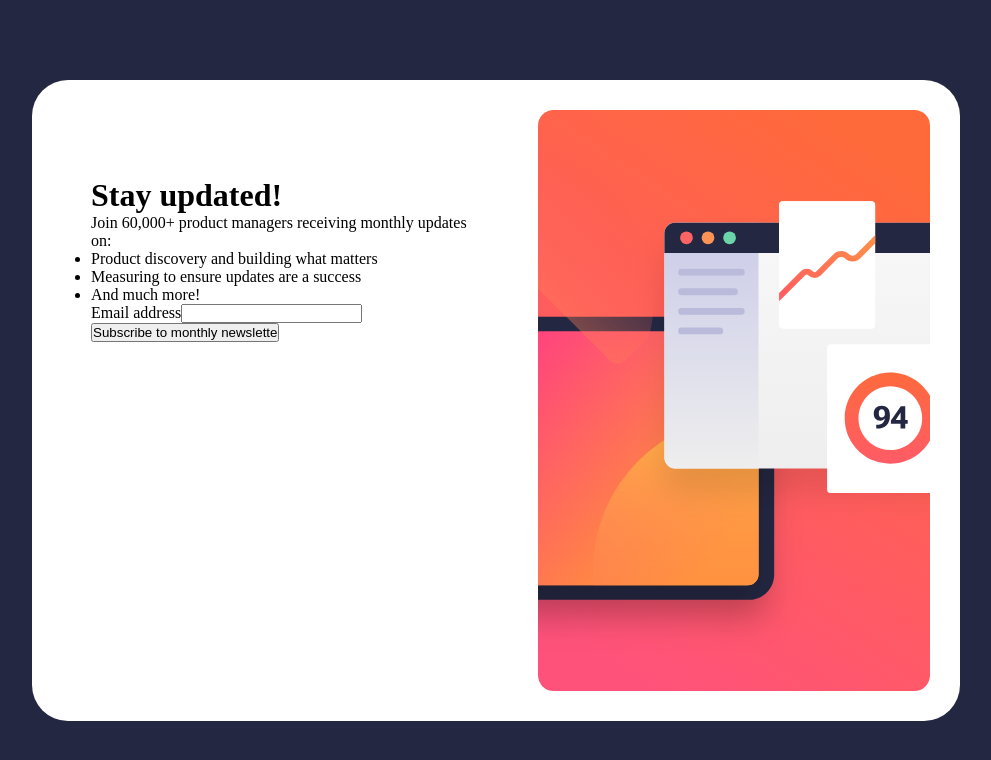
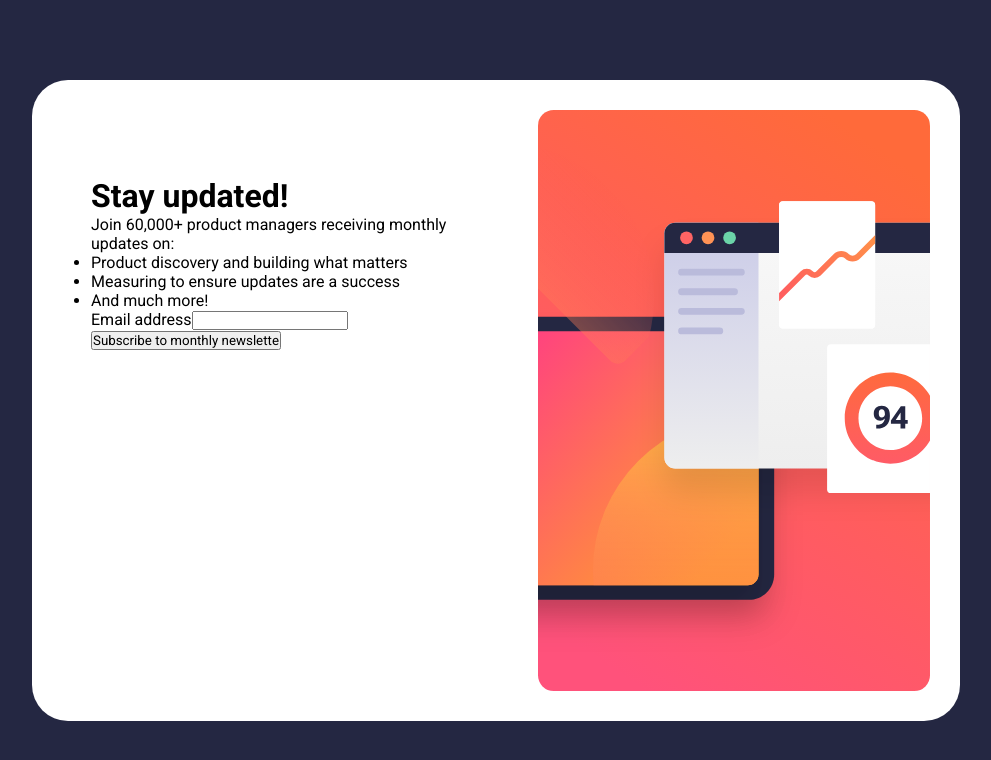
Before and after one commit to YashinN/FM-newsletter-sign-up, a React (Create React App) app: page / in a window 1280 px wide. Shown: the top 760 px of the page, without its empty margins (144-1135 px from the left). Built offline with nearby package versions, Linux system fonts and the light colour scheme.

Commit message:
imported font family Robot 400,700

```diff
--- a/src/components/Newsletter.module.css
+++ b/src/components/Newsletter.module.css
@@ -1,3 +1,9 @@
+@import url("https://fonts.googleapis.com/css2?family=Roboto:wght@400;700&display=swap");
+
+* {
+  font-family: "Roboto", sans-serif;
+}
+
 .newsletter {
   background-color: #fff;
   border-radius: 36px;
```
